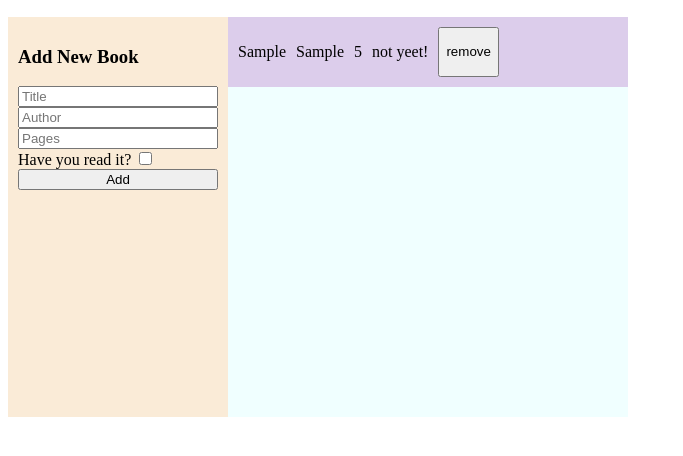
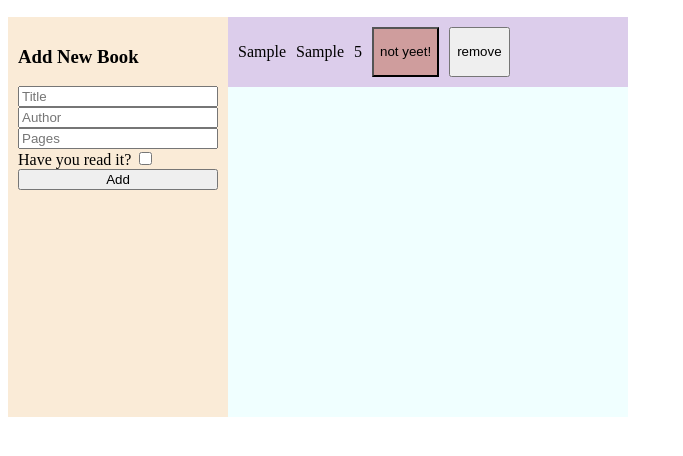
Before and after one commit to Icyblue-7/project-library, a plain HTML site: page index.html in a window 1280 px wide. Both pictures are taken after typing "Sample", "Sample", "5" into the empty fields and a click on the button "Add". Shown: the part 50-506 px from the top of the page, without its empty margins (0-683 px from the left). Drawn offline with Linux system fonts and the light colour scheme.

Commit message:
read button turns red or green based on value

```diff
--- a/script.js
+++ b/script.js
@@ -53,9 +53,18 @@ function newEntry(item) {
         newPageNumber.innerHTML = item.page;
         newEntry.appendChild(newPageNumber);
 
-        const newRead = document.createElement('p');
+
+        const newRead = document.createElement('button');
+        newRead.classList.add('read-button')
+        newRead.addEventListener('click', () => {
+            item.read = !item.read
+            render()
+        })
         if (item.read) newRead.innerHTML = 'yup'
-        else newRead.innerHTML = 'not yeet!'
+        else {
+            newRead.innerHTML = 'not yeet!'
+            newRead.classList.add('not-read')
+        }
         newEntry.appendChild(newRead);
 
         const removeBTN = document.createElement('button')
--- a/style.css
+++ b/style.css
@@ -26,3 +26,11 @@
     gap: 10px;
     padding: 10px;
 }
+
+.read-button {
+    background-color: rgb(126, 165, 126);
+}
+
+.not-read {
+    background-color: rgb(207, 157, 157);
+}
```
